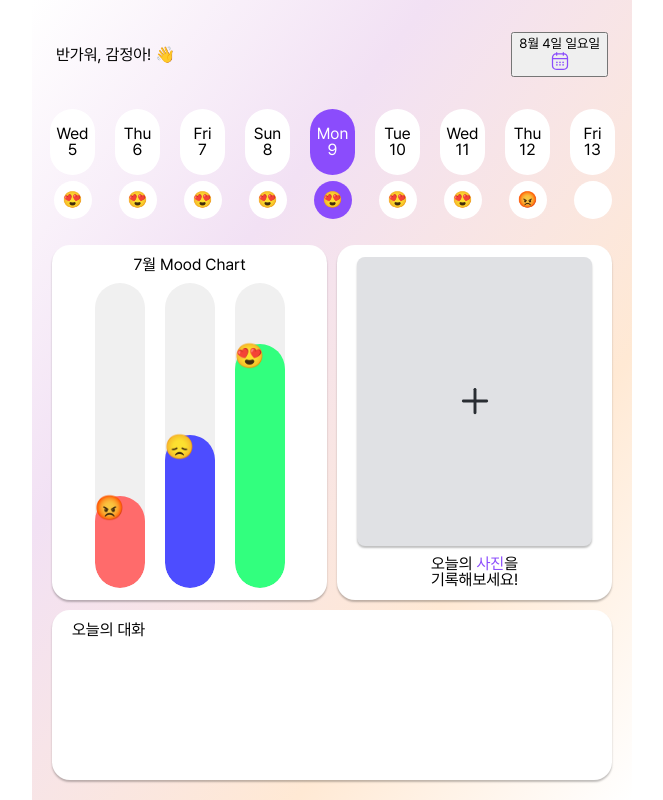
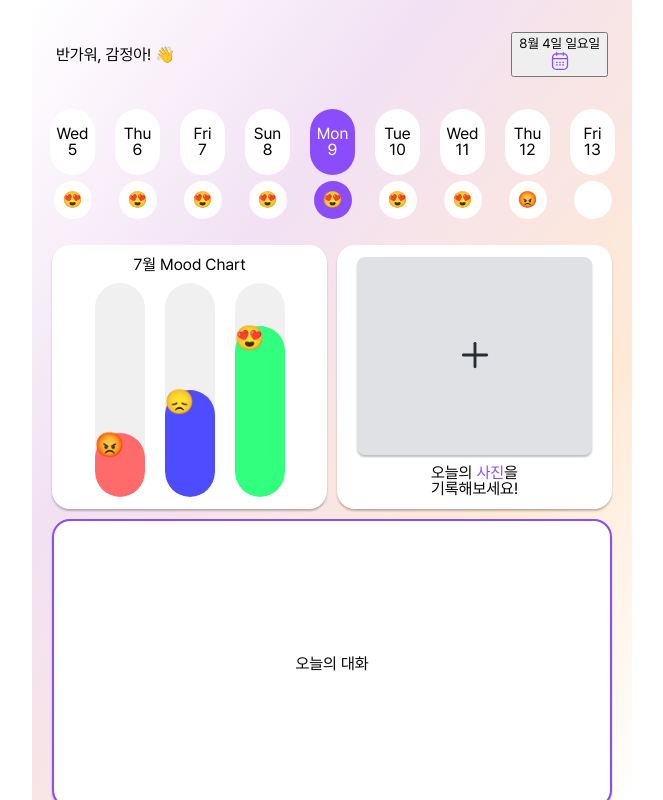
Before and after one commit to Likelion-PNU-FE/chatdiary, a React (Vite) app: page /board in a window 1280 px wide. Shown: the whole page, without its empty margins (308-971 px from the left). Built offline with nearby package versions, Linux system fonts and the light colour scheme.

Commit message:
[feat] 각 요소 크기 조정

```diff
--- a/src/pages/board.jsx
+++ b/src/pages/board.jsx
@@ -31,6 +31,7 @@ const Board = () => {
     let nowDate = new Date();
     const [selectedIndex, setSelectedIndex] = useState(6);
 
+    // eslint-disable-next-line no-unused-vars
     const mockChatData = {
         title: "오늘의 대화",
         content: "친구와의 대화에서 여행 계획을 논의했습니다.",
@@ -77,6 +78,7 @@ const Board = () => {
                     </p>
 
                 </div>
+
                 <div className="card chat-summary">
                     {chatData ? (
                         <p>{chatData.title}</p> // 예시로 summary 속성을 사용
--- a/src/style/board.scss
+++ b/src/style/board.scss
@@ -67,28 +67,43 @@
     grid-template-columns: repeat(2, 1fr);
     gap: 10px;
     margin: 20px;
+    grid-template-rows: auto 1fr; /* 첫 번째 행은 자동 크기, 두 번째 행은 남은 공간을 차지하도록 설정 */
 
-    .mood-chart {
-      display: flex;
-      flex-direction: column;
-      align-items: center;
-      min-height: 200px;
-    }
-
+    .mood-chart,
     .photo {
       display: flex;
       flex-direction: column;
       align-items: center;
-      text-align: center;
-      gap: 10px;
-      justify-content: space-between; /* 요소 간의 공간을 균등하게 배분 */
+      justify-content: center;
+      min-height: 240px;
+      flex: 0 1 auto; /* 기본 크기를 유지하고 필요에 따라 늘어나는 설정 */
+
+      .add-photo {
+        margin-bottom: 10px;
+        background-color: #E0E1E4;
+        width: 100%;
+        flex: 1; /* add-photo가 공간을 차지하도록 설정 */
+        justify-content: center;
+        align-items: center;
+        border-radius: 8px;
+        border: none;
+        cursor: pointer;
+      }
     }
 
     .chat-summary {
-      grid-column: 1/3;
+      grid-column: 1 / 3; /* 전체 열을 사용 */
+      display: flex;
+      align-items: center;
+      justify-content: center;
+      border: 2px solid #8B4CFC;
+      min-height: 200px; /* 최소 높이 설정 */
+      height: 100%; /* 부모의 높이를 차지하도록 설정 */
     }
+  }
 
-  }
+
+
 
   .bar-graph {
     display: flex;
@@ -130,28 +145,8 @@
     top: 0;
   }
 
-
-
-  .add-photo {
-    padding: 10px;
-    background-color: #E0E1E4;
-    width: 100%;
-    height: 100%;
-    display: flex;
-    flex: 1;
-    justify-content: center;
-    align-items: center;
-    border-radius: 8px;
-    border: none;
-    cursor: pointer; /* 마우스 커서를 포인터로 변경 */
-  }
-
   .highlight {
     color: #8B4CFC;
-  }
-
-  .chat-summary {
-    grid-column: 1 / -1; /* grid-column: 1/3; -> grid-column: 1 / -1;로 변경하여 전체 열을 사용 */
   }
 
   .empty-summary {
@@ -169,6 +164,9 @@
       max-width: 100%; /* 이미지 크기를 부모 요소에 맞게 조절 */
       height: auto; /* 비율에 맞춰 높이 자동 조정 */
       margin: 0;
+    }
+    .chat-summary {
+      grid-column: 1 / -1; /* grid-column: 1/3; -> grid-column: 1 / -1;로 변경하여 전체 열을 사용 */
     }
 
     .chat-button {
```
